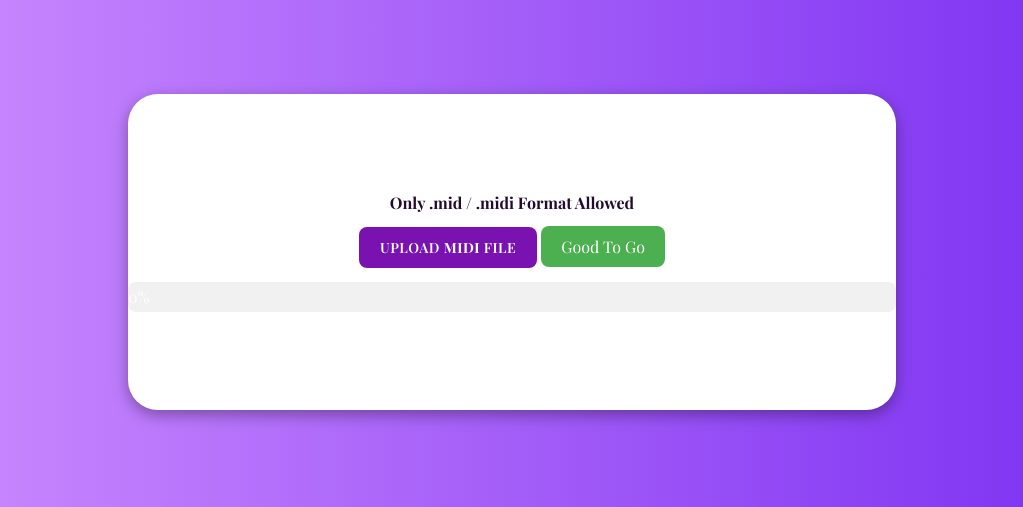
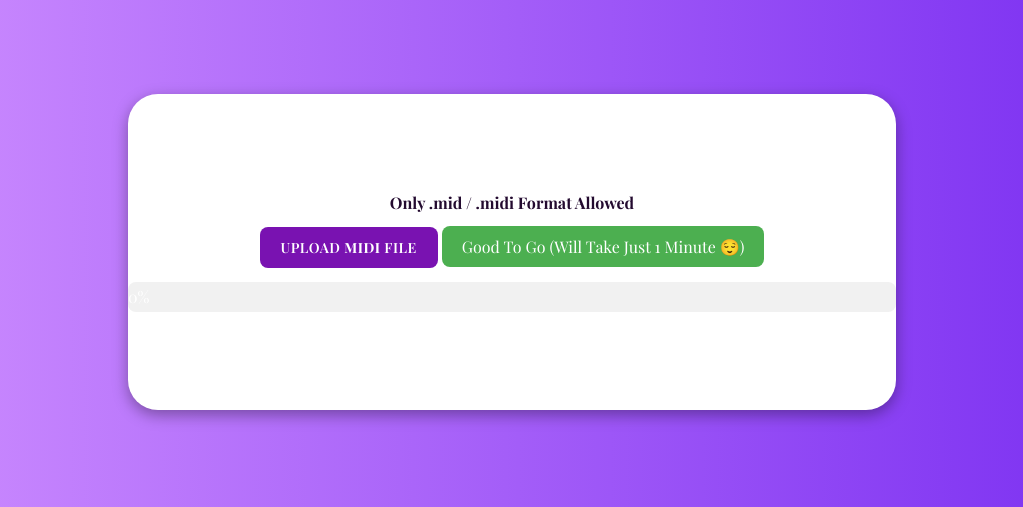
Before and after one commit to thesahibnanda/Melody_Generator_DeepLearning_Website, a Flask app: page /again in a window 1280 px wide. Shown: the part 230-737 px from the top of the page, without its empty margins (128-1151 px from the left). Run offline with Flask 3, Linux system fonts and the light colour scheme; some web fonts are replaced.

Commit message:
chore: updated functionality.html better in terms of UX

```diff
--- a/Main_Project_Files/templates/functionality.html
+++ b/Main_Project_Files/templates/functionality.html
@@ -125,7 +125,7 @@
                 <input type="file" name="midiFile" id="midiFile" accept=".mid, .midi" required>
 
                 <!-- "Good To Go" button for form submission -->
-                <button type="submit">Good To Go</button>
+                <button type="submit">Good To Go (Will Take Just 1 Minute 😌)</button>
             </center>
         </form>
 
```
